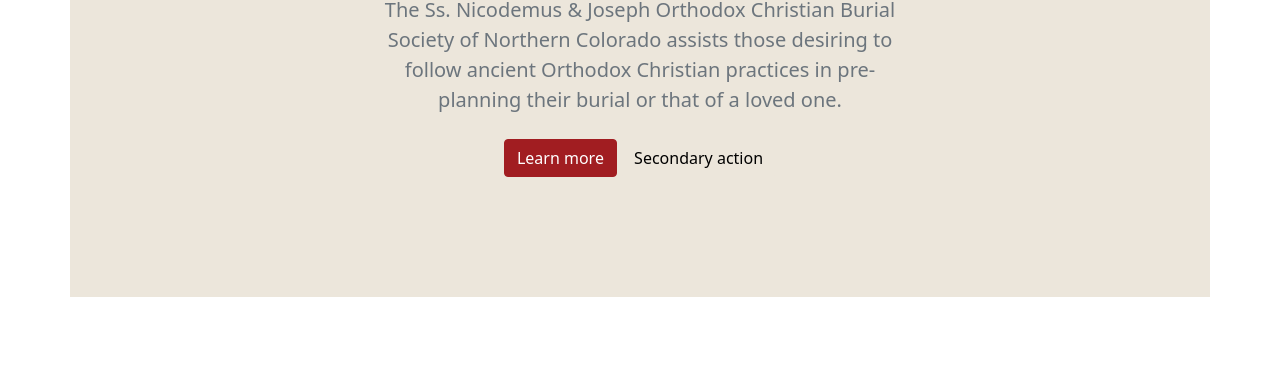
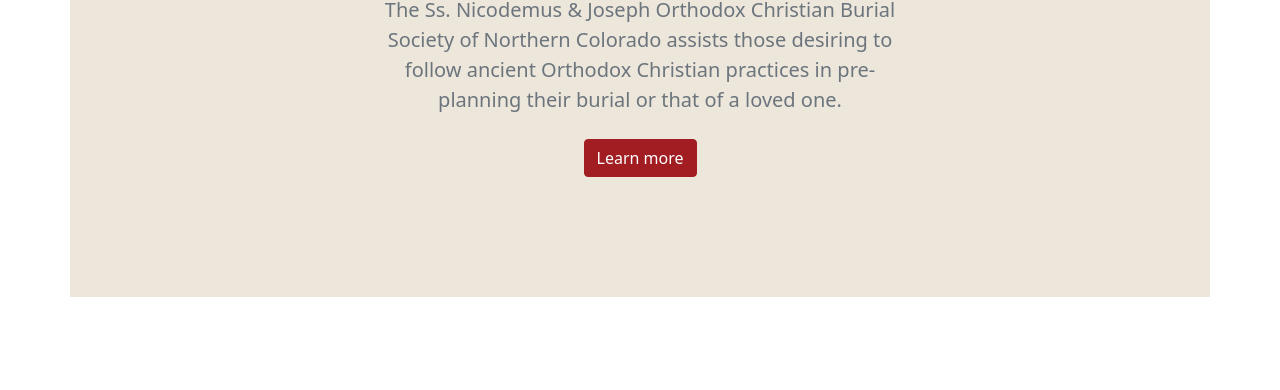
Before and after one commit to Kaleidoscope-Systems/ocbsnoco-web, a website: page index.html in a window 1280 px wide. Shown: the part 157-547 px from the top of the page. Drawn offline with nearby package versions, Linux system fonts and the light colour scheme.

Commit message:
Remove secondary action button on homepage

```diff
--- a/index.html
+++ b/index.html
@@ -41,7 +41,6 @@
                     <p class="lead text-muted">The Ss. Nicodemus & Joseph Orthodox Christian Burial Society of Northern Colorado assists those desiring to follow ancient Orthodox Christian practices in pre-planning their burial or that of a loved one.</p>
                     <p>
                       <a href="/about" class="btn btn-primary my-2">Learn more</a>
-                      <a href="#" class="btn btn-secondary my-2">Secondary action</a>
                     </p>
                   </div>
                 </div>
```
